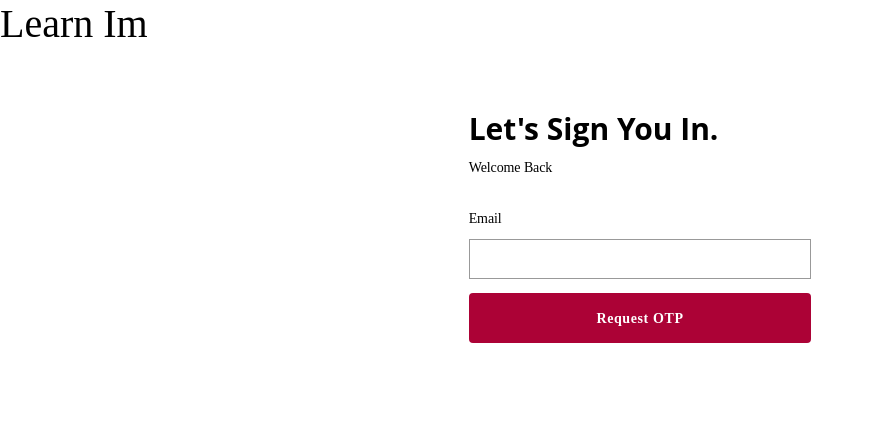
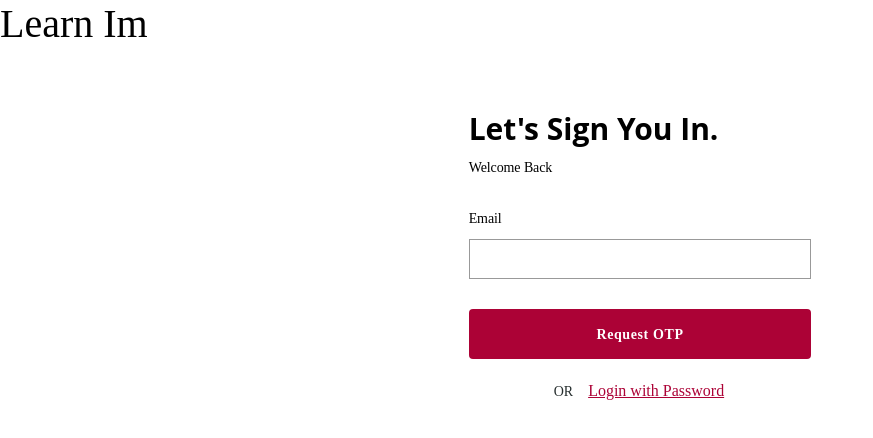
Before and after one commit to Kprasannatradexa/learn-Im, an Angular app: page /auth/login in a window 1280 px wide. Both pictures are taken after a click on the picture 486 px from the left and 137 px from the top of the page. Shown: the top 438 px of the page, without its empty margins (0-873 px from the left). Built offline with nearby package versions, Linux system fonts and the light colour scheme.

Commit message:
Login with password added.

```diff
--- a/src/app/authentication/components/login-otp/login-otp.component.html
+++ b/src/app/authentication/components/login-otp/login-otp.component.html
@@ -15,7 +15,15 @@
           }"
         >
         </app-input>
-        <app-button-lg (buttonClicked)="sendOtp()">Request OTP</app-button-lg>
+        <div class="mt-30">
+          <app-button-lg (buttonClicked)="sendOtp()">Request OTP</app-button-lg>
+        </div>
+        <div class="term-section">
+          <p>OR</p>
+          <a class="terms-link" [routerLink]="['../login']"
+            >Login with Password</a
+          >
+        </div>
       </div>
     </div>
   </div>
```
